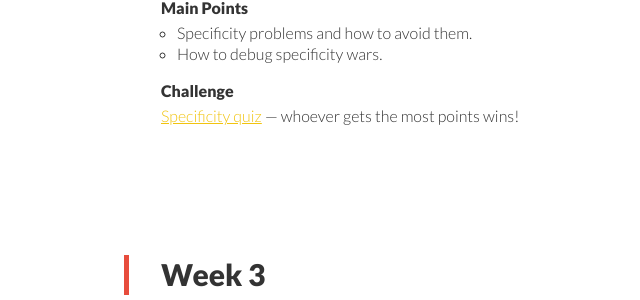
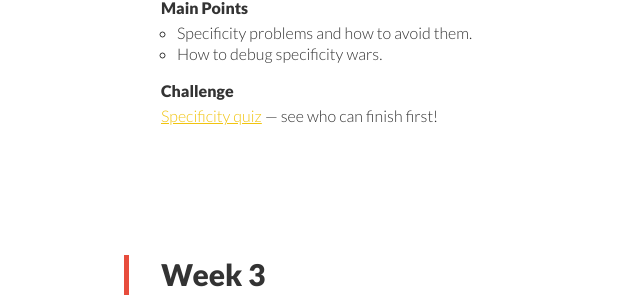
Before and after one commit to mjswensen/css-course, a Jekyll site: the page built from index.html, in a window 1280 px wide and 900 px high, scrolled down 619 px. Shown: the part 154-454 px from the top of the window, without its empty margins (216-856 px from the left). Built offline with Jekyll 4.4.1, drawn with Linux system fonts in a browser that asks for light colours.

Commit message:
Quiz messaging.

```diff
--- a/index.html
+++ b/index.html
@@ -54,7 +54,7 @@
       </div>
       <div class="session-datum">
         <h3 class="key">Challenge</h3>
-        <div class="value"><a href="{{ site.baseurl }}/the-cascade-and-specificity/specificity-quiz/">Specificity quiz</a> — whoever gets the most points wins!</div>
+        <div class="value"><a href="{{ site.baseurl }}/the-cascade-and-specificity/specificity-quiz/">Specificity quiz</a> — see who can finish first!</div>
       </div>
     </article>
     <article>
--- a/the-cascade-and-specificity/specificity-quiz/index.html
+++ b/the-cascade-and-specificity/specificity-quiz/index.html
@@ -14,7 +14,8 @@
     <section class="introduction">
       <h1>Specificity Quiz</h1>
       <p>Choose the correct answer for each question.</p>
-      <p>An incorrect answer will cost you a 30-second penalty, but you can guess again.</p>
+      <p class="instructions">An incorrect answer will cost you a 30-second penalty, but you can guess again.</p>
+      <p class="instructions">Your time will start when you click the button below.</p>
       <div class="begin-wrapper"><button class="begin">Begin</button></div>
     </section>
     <section class="questions">
--- a/the-cascade-and-specificity/specificity-quiz/js/quiz.js
+++ b/the-cascade-and-specificity/specificity-quiz/js/quiz.js
@@ -6,7 +6,7 @@
     questions = $('.question');
 
   $('.begin').on('click', function() {
-    $('.begin-wrapper').fadeOut(100, function() {
+    $('.begin-wrapper, .instructions').fadeOut(100, function() {
       $('.questions').fadeIn();
       begin = moment();
     });
```
